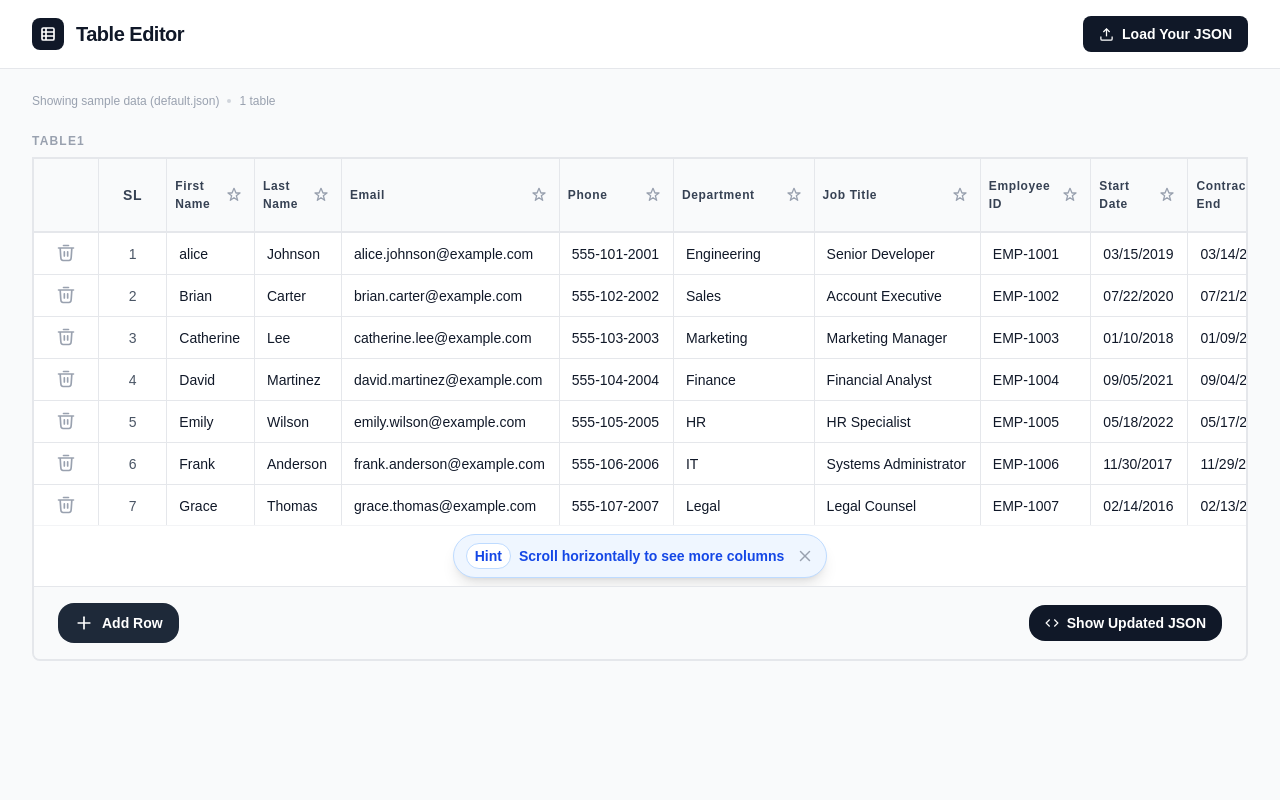
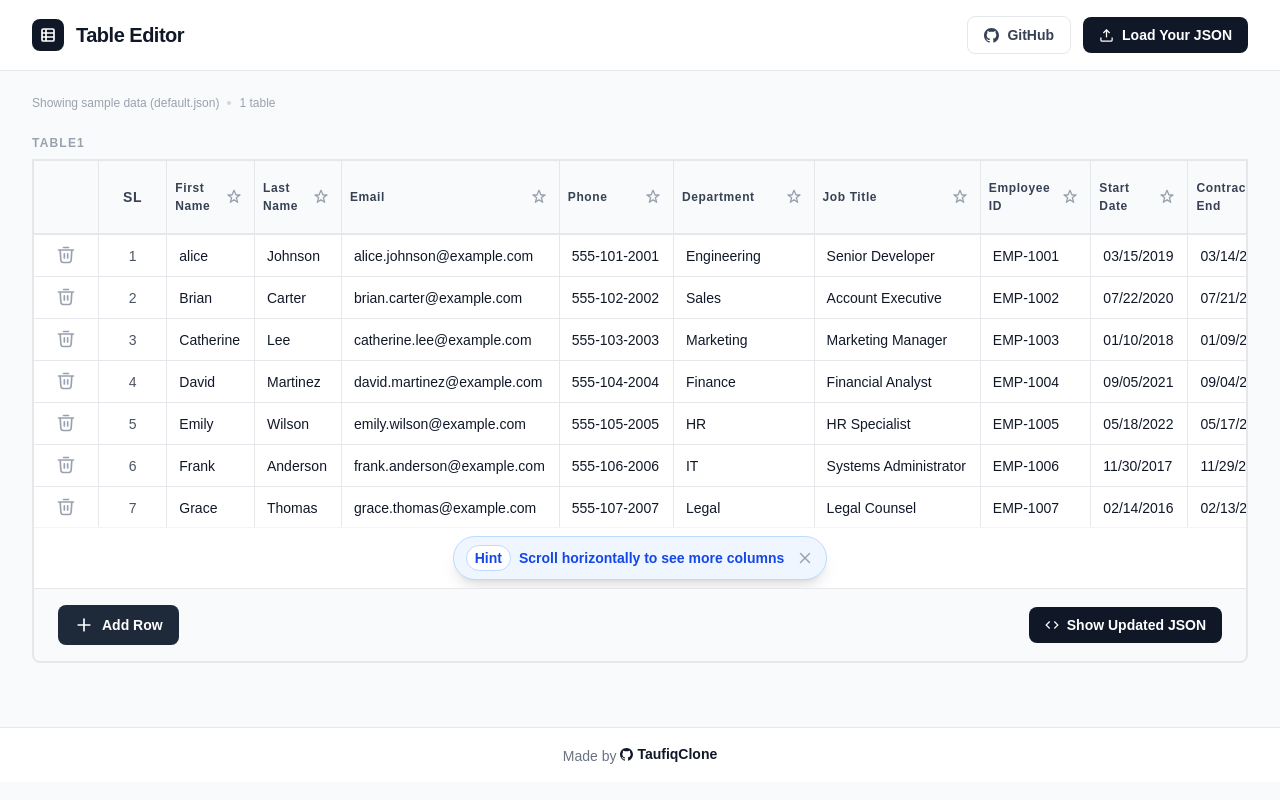
Before and after one commit to Taufiqul7756/custom-table, a Next.js app: page / in a window 1280 px wide. Built offline with nearby package versions, Linux system fonts and the light colour scheme.

Commit message:
feat: github and footer added

```diff
--- a/app/CustomTable.tsx
+++ b/app/CustomTable.tsx
@@ -634,7 +634,7 @@ export function CustomTable({
           {!isReadOnly ? (
             <button
               onClick={addNewRow}
-              className="h-10 px-4 text-sm font-semibold flex items-center gap-2 cursor-pointer bg-gray-800 hover:bg-gray-700 rounded-2xl text-white transition-colors"
+              className="h-10 px-4 text-sm font-semibold flex items-center gap-2 cursor-pointer bg-gray-800 hover:bg-gray-700 rounded-lg text-white transition-colors"
             >
               <PlusIcon />
               Add Row
--- a/app/page.tsx
+++ b/app/page.tsx
@@ -140,7 +140,7 @@ export default function Home() {
   const showJsonButton = (
     <button
       onClick={() => setShowJson((prev) => !prev)}
-      className="flex items-center gap-2 px-4 py-2 bg-gray-900 hover:bg-gray-700 text-white text-sm font-semibold rounded-2xl cursor-pointer transition-colors"
+      className="flex items-center gap-2 px-4 py-2 bg-gray-900 hover:bg-gray-700 text-white text-sm font-semibold rounded-lg cursor-pointer transition-colors"
     >
       <svg width="14" height="14" viewBox="0 0 24 24" fill="none" stroke="currentColor" strokeWidth="2">
         <polyline points="16 18 22 12 16 6" />
@@ -198,6 +198,17 @@ export default function Home() {
               Reset to Default
             </button>
           )}
+          <a
+            href="https://github.com/Taufiqul7756/custom-table"
+            target="_blank"
+            rel="noopener noreferrer"
+            className="flex items-center gap-2 px-4 py-2 border border-gray-200 hover:bg-gray-100 text-gray-700 text-sm font-semibold rounded-lg cursor-pointer transition-colors"
+          >
+            <svg width="15" height="15" viewBox="0 0 24 24" fill="currentColor">
+              <path d="M12 0C5.37 0 0 5.37 0 12c0 5.3 3.438 9.8 8.205 11.385.6.113.82-.258.82-.577 0-.285-.01-1.04-.015-2.04-3.338.724-4.042-1.61-4.042-1.61-.546-1.385-1.335-1.755-1.335-1.755-1.087-.744.084-.729.084-.729 1.205.084 1.838 1.236 1.838 1.236 1.07 1.835 2.809 1.305 3.495.998.108-.776.417-1.305.76-1.605-2.665-.3-5.466-1.332-5.466-5.93 0-1.31.465-2.38 1.235-3.22-.135-.303-.54-1.523.105-3.176 0 0 1.005-.322 3.3 1.23.96-.267 1.98-.399 3-.405 1.02.006 2.04.138 3 .405 2.28-1.552 3.285-1.23 3.285-1.23.645 1.653.24 2.873.12 3.176.765.84 1.23 1.91 1.23 3.22 0 4.61-2.805 5.625-5.475 5.92.42.36.81 1.096.81 2.22 0 1.606-.015 2.896-.015 3.286 0 .315.21.69.825.57C20.565 21.795 24 17.295 24 12c0-6.63-5.37-12-12-12z" />
+            </svg>
+            GitHub
+          </a>
           <button
             onClick={() => {
               setPanelOpen((p) => !p);
@@ -328,7 +339,7 @@ export default function Home() {
                       setError(null);
                       textareaRef.current?.focus();
                     }}
-                    className="absolute top-2 right-2 px-2 py-1 text-xs bg-white border border-gray-200 hover:bg-gray-100 text-gray-600 rounded cursor-pointer transition-colors"
+                    className="absolute top-2 right-2 px-2 py-1 text-xs bg-white border border-gray-200 hover:bg-gray-100 text-gray-600 rounded-lg cursor-pointer transition-colors"
                   >
                     Use as template
                   </button>
@@ -417,13 +428,13 @@ export default function Home() {
                       JSON.stringify(getDisplayJson(), null, 2),
                     )
                   }
-                  className="text-xs px-3 py-1.5 border border-gray-200 hover:bg-gray-100 text-gray-600 rounded-md font-medium cursor-pointer transition-colors"
+                  className="text-xs px-3 py-1.5 border border-gray-200 hover:bg-gray-100 text-gray-600 rounded-lg font-medium cursor-pointer transition-colors"
                 >
                   Copy
                 </button>
                 <button
                   onClick={() => setShowJson(false)}
-                  className="text-xs px-3 py-1.5 text-red-500 hover:text-red-700 hover:bg-red-50 border border-red-200 rounded-md font-medium cursor-pointer transition-colors"
+                  className="text-xs px-3 py-1.5 text-red-500 hover:text-red-700 hover:bg-red-50 border border-red-200 rounded-lg font-medium cursor-pointer transition-colors"
                 >
                   Close
                 </button>
@@ -435,6 +446,24 @@ export default function Home() {
           </div>
         )}
       </main>
+
+      {/* ── Footer ── */}
+      <footer className="border-t border-gray-200 bg-white py-4 px-8 flex justify-center items-center">
+        <p className="text-sm text-gray-500">
+          Made by{" "}
+          <a
+            href="https://github.com/Taufiqul7756"
+            target="_blank"
+            rel="noopener noreferrer"
+            className="font-semibold text-gray-900 hover:underline inline-flex items-center gap-1"
+          >
+            <svg width="13" height="13" viewBox="0 0 24 24" fill="currentColor">
+              <path d="M12 0C5.37 0 0 5.37 0 12c0 5.3 3.438 9.8 8.205 11.385.6.113.82-.258.82-.577 0-.285-.01-1.04-.015-2.04-3.338.724-4.042-1.61-4.042-1.61-.546-1.385-1.335-1.755-1.335-1.755-1.087-.744.084-.729.084-.729 1.205.084 1.838 1.236 1.838 1.236 1.07 1.835 2.809 1.305 3.495.998.108-.776.417-1.305.76-1.605-2.665-.3-5.466-1.332-5.466-5.93 0-1.31.465-2.38 1.235-3.22-.135-.303-.54-1.523.105-3.176 0 0 1.005-.322 3.3 1.23.96-.267 1.98-.399 3-.405 1.02.006 2.04.138 3 .405 2.28-1.552 3.285-1.23 3.285-1.23.645 1.653.24 2.873.12 3.176.765.84 1.23 1.91 1.23 3.22 0 4.61-2.805 5.625-5.475 5.92.42.36.81 1.096.81 2.22 0 1.606-.015 2.896-.015 3.286 0 .315.21.69.825.57C20.565 21.795 24 17.295 24 12c0-6.63-5.37-12-12-12z" />
+            </svg>
+            TaufiqClone
+          </a>
+        </p>
+      </footer>
     </div>
   );
 }
```
